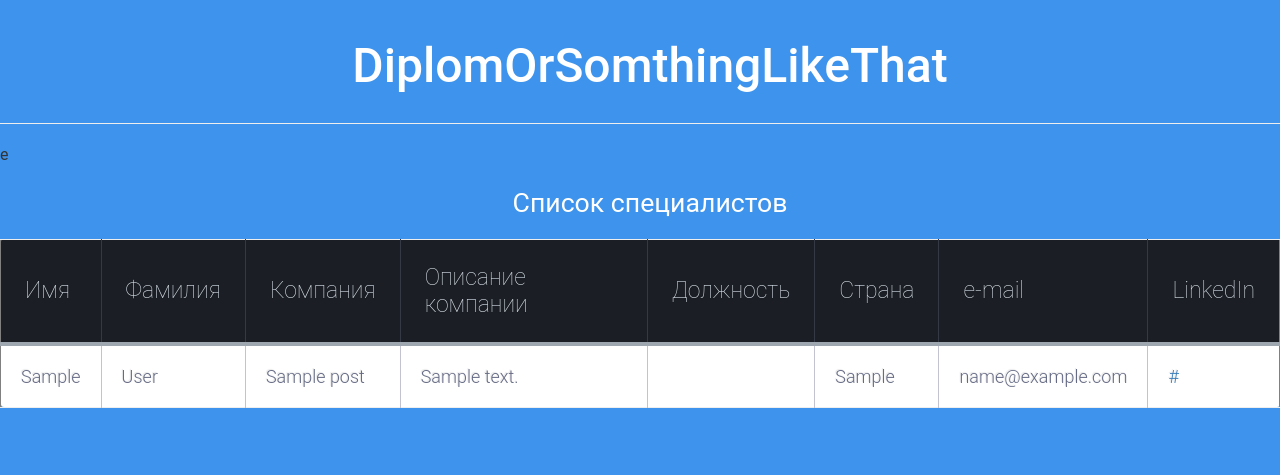
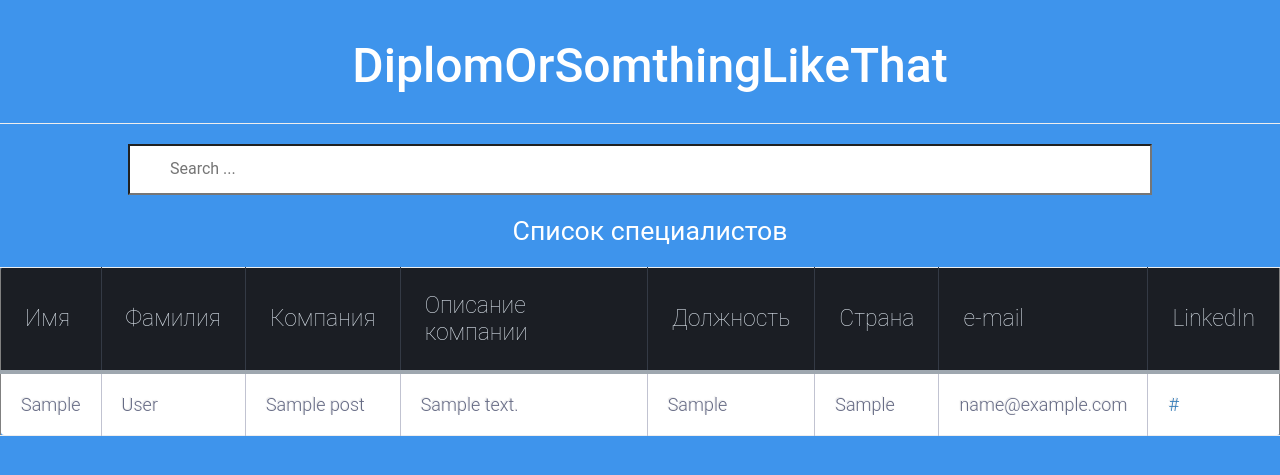
Before and after one commit to AleksaAntipina/my-diplom, a Django app: page / in a window 1280 px wide. Shown: the top 475 px of the page. Run offline with Django 3.2, Linux system fonts and the light colour scheme; tables that the repository leaves empty hold one stand-in row (values such as "Sample post"); some libraries are stand-ins or nearby versions.

Commit message:
add search

```diff
--- a/diplom/models.py
+++ b/diplom/models.py
@@ -8,7 +8,7 @@
 	last_name = models.CharField(max_length=15)
 	company_name = models.CharField(max_length=15)
 	company_description = models.CharField(max_length=500)
-	working_position = models.CharField(max_length=15)
+	working_position = models.CharField(max_length=20)
 	country = models.CharField(max_length=15)
 	e_mail = models.EmailField(max_length=60)
 	linked_in_reference = models.URLField(max_length=100)
--- a/diplom/static/css/diplom.css
+++ b/diplom/static/css/diplom.css
@@ -5,6 +5,7 @@
   font-weight: 400;
   text-rendering: optimizeLegibility;
 }
+
 
 caption {
     color: #ffffff;
--- a/diplom/static/css/test.css
+++ b/diplom/static/css/test.css
@@ -4,6 +4,16 @@
   font-size: 16px;
   font-weight: 400;
   text-rendering: optimizeLegibility;
+}
+
+#myInput {
+  background-position: 10px 12px; /* Position the search icon */
+  width: 80%; /* Full-width */
+  font-size: 16px; /* Increase font-size */
+  padding: 12px 20px 12px 40px; /* Add some padding */
+  position: relative;
+  left: 50%;
+  transform: translate(-50%, 0);
 }
 
 caption {
--- a/diplom/templates/diplom/people_list.html
+++ b/diplom/templates/diplom/people_list.html
@@ -1,7 +1,8 @@
 {% extends 'diplom/base.html' %}
 
 {% block content %}
-	<table id="myTable2" border="1" align="center">
+	<input type="text" id="myInput" onkeyup="searchInTable()" placeholder="Search ...">
+	<table id="myTable" border="1" align="center">
 		<caption>Список специалистов</caption>
 		<tr>
 			<th onclick="sortTable(0)">Имя</th>
@@ -19,7 +20,7 @@
 			<td>{{ post.last_name }}</td>
 			<td>{{ post.company_name }}</td>
 			<td>{{ post.company_description }}</td>
-			<td>{{ post.Working_position }}</td>
+			<td>{{ post.working_position }}</td>
 			<td>{{ post.country }}</td>
 			<td>{{ post.e_mail }}</td>
 			<td><a href="{{ post.linked_in_reference }}">{{ post.linked_in_reference }}</a></td>
@@ -30,7 +31,7 @@
 <script>
 function sortTable(n) {
   var table, rows, switching, i, x, y, shouldSwitch, dir, switchcount = 0;
-  table = document.getElementById("myTable2");
+  table = document.getElementById("myTable");
   switching = true;
   dir = "asc";
   while (switching) {
@@ -64,5 +65,25 @@
     }
   }
 }
+
+function searchInTable() {
+  var input, filter, table, tr, td, i, txtValue;
+  input = document.getElementById("myInput");
+  filter = input.value.toUpperCase();
+  table = document.getElementById("myTable");
+  tr = table.getElementsByTagName("tr");
+
+  for (i = 0; i < tr.length; i++) {
+    td = tr[i].getElementsByTagName("td")[0];
+    if (td) {
+      txtValue = td.textContent || td.innerText;
+      if (txtValue.toUpperCase().indexOf(filter) > -1) {
+        tr[i].style.display = "";
+      } else {
+        tr[i].style.display = "none";
+      }
+    }
+  }
+}
 </script>
 {% endblock %}
```
